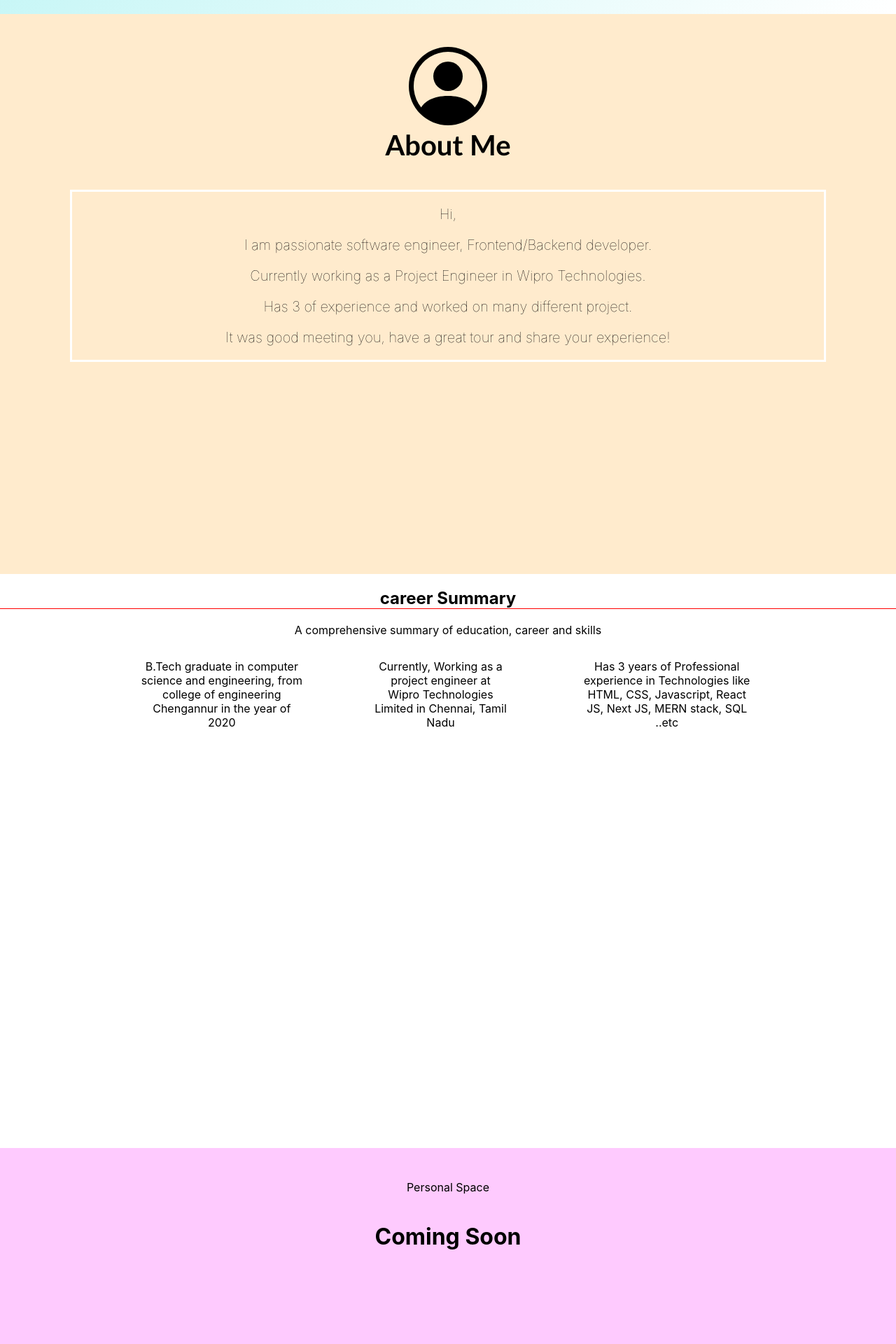
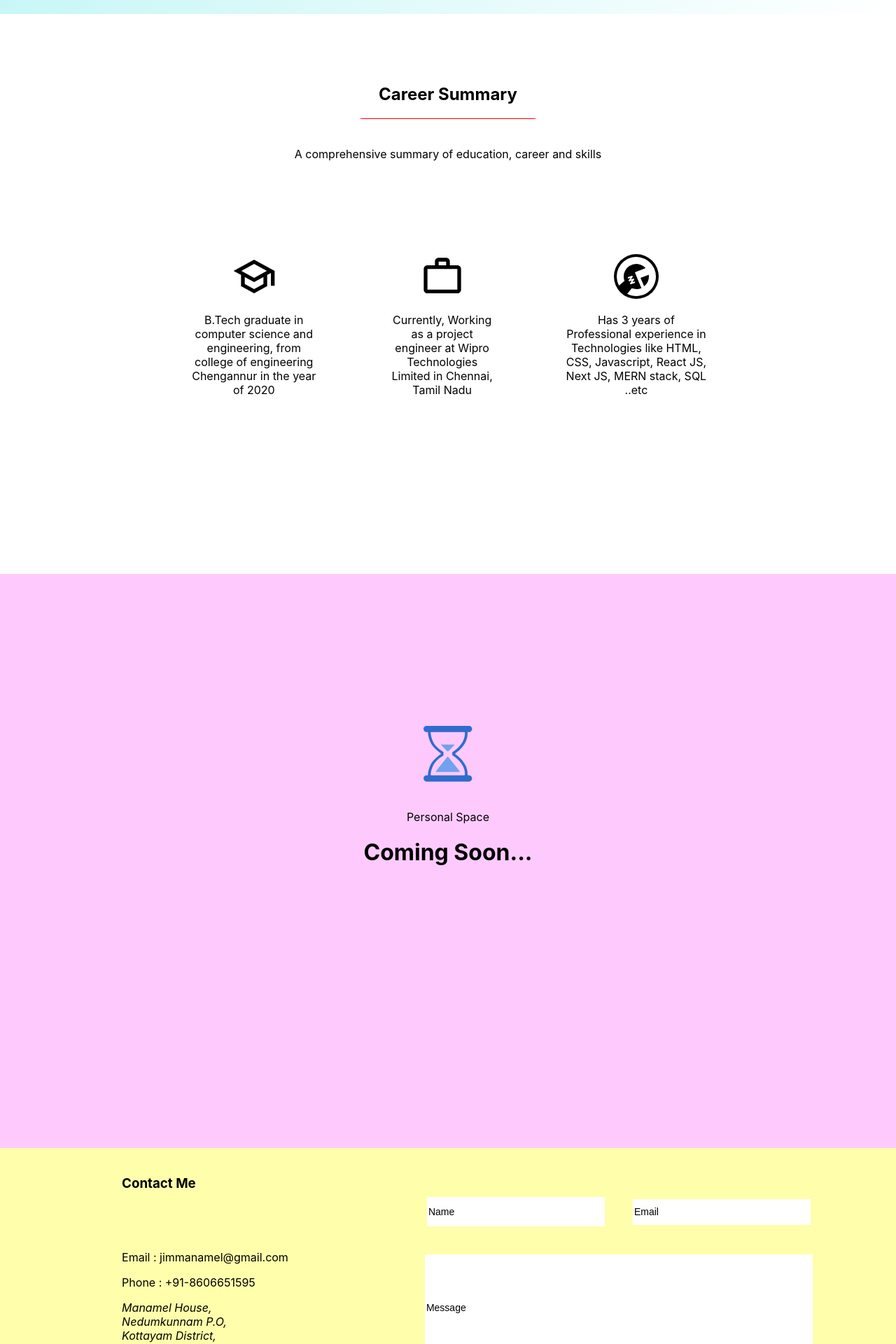
Before and after one commit to jimmanamel/Resume, a React (Create React App) app: page / in a window 1280 px wide. Shown: the part 780-2700 px from the top of the page at 70% size. Built offline with nearby package versions, Linux system fonts and the light colour scheme.

Commit message:
Updating pages to new design

```diff
--- a/package.json
+++ b/package.json
@@ -10,13 +10,14 @@
     "react": "^18.2.0",
     "react-dom": "^18.2.0",
     "react-icons": "^4.10.1",
+    "react-loader-spinner": "^5.4.5",
     "react-scripts": "5.0.1",
     "web-vitals": "^2.1.4"
   },
   "scripts": {
     "start": "react-scripts start",
-    "predeploy":"npm run build",
-    "deploy":"gh-pages -d build",
+    "predeploy": "npm run build",
+    "deploy": "gh-pages -d build",
     "build": "react-scripts build",
     "test": "react-scripts test",
     "eject": "react-scripts eject"
--- a/src/Contact/Contact.css
+++ b/src/Contact/Contact.css
@@ -25,21 +25,25 @@ input{
 }
 
 #Name{
-    height: 35px;
+    height: 40px;
     width: 250px;
     font-size: 14px;
+    border: 0px;
+    opacity: 2;
 }
 
 #Email{
     height: 35px;
     width: 250px;
     font-size: 14px;
+    border: 0px;
 }
 
 #Message{
     height: 150px;
     width: 550px;
     font-size: 14px;
+    border: 0px;
 }
 
 #submitButton{
--- a/src/Contact/Contact.js
+++ b/src/Contact/Contact.js
@@ -1,4 +1,5 @@
 import { Fragment } from "react"
+
 import './Contact.css'
 
 const Contact=()=>{
--- a/src/EduWork/EduWork.css
+++ b/src/EduWork/EduWork.css
@@ -1,26 +1,33 @@
 
 .eduContainer{
+  padding: 80px;
 }
 
 .careerHeader{
+  width: 250px;
+  margin-bottom: 40px;
   border-bottom: 1px solid red;
+}
+
+.careerOuterContainer{
+  text-align: center;
+  text-align: -webkit-center;
 }
 
 .careerInnerContainer{
   display: flex;
-  padding:0px 150px;
+  padding: 60px 140px;
 }
 
-.education{
-  padding: 0px 50px;
+.eachCareerItem{
+  margin: 40px;
+  padding: 10px;
 }
 
-.skills{
-  padding: 0px 50px;
-}
-
-.work{
-  padding: 0px 50px;
+.eachCareerItem:hover{
+  border: 5px solid rgb(255, 64, 64);
+  border-radius: 15px;
+  box-shadow: 0px 0px 20px darkred;
 }
 
 @media only screen and (max-width: 800px) {
--- a/src/EduWork/EduWork.js
+++ b/src/EduWork/EduWork.js
@@ -1,13 +1,30 @@
+import { MdOutlineSchool,MdWorkOutline } from "react-icons/md";
+import { BsWrenchAdjustableCircle } from "react-icons/bs";
+
 import './EduWork.css'
 
 const EduWork = () => {
   return (
     <div className='eduContainer'>
-        <div><h2 className='careerHeader'>career Summary</h2><p>A comprehensive summary of education, career and skills</p></div>
+        <div className='careerOuterContainer'>
+          <div className='careerHeader'>
+            <h2>Career Summary</h2>
+          </div>
+            <p>A comprehensive summary of education, career and skills</p>
+          </div>
         <div className='careerInnerContainer'>
-          <div className='education'><p>B.Tech graduate in computer science and engineering, from college of engineering Chengannur in the year of 2020</p></div>
-          <div className='work'><p>Currently, Working as a project engineer at Wipro Technologies Limited in Chennai, Tamil Nadu</p></div>
-          <div className='skills'><p>Has 3 years of Professional experience in Technologies like HTML, CSS, Javascript, React JS, Next JS, MERN stack, SQL ..etc</p></div>
+          <div className='eachCareerItem'>
+            <MdOutlineSchool  size="4em" />
+            <p>B.Tech graduate in computer science and engineering, from college of engineering Chengannur in the year of 2020</p>
+          </div>
+          <div className='eachCareerItem'>
+            <MdWorkOutline size="4em"/>
+            <p>Currently, Working as a project engineer at Wipro Technologies Limited in Chennai, Tamil Nadu</p>
+          </div>
+          <div className='eachCareerItem'>
+            <BsWrenchAdjustableCircle  size="4em" />
+            <p>Has 3 years of Professional experience in Technologies like HTML, CSS, Javascript, React JS, Next JS, MERN stack, SQL ..etc</p>
+          </div>
       </div>
       {/* <div className='education'>
         <p>Education</p>
--- a/src/Home/Home.css
+++ b/src/Home/Home.css
@@ -1,9 +1,11 @@
 .nameCard{
     padding-top: 10vh;
+    padding: 0 80px;
 }
 
 .homeTextRow{
   padding-top: 20px;
+  padding-bottom: 10px;
     display: grid;
     font-size: larger;
 }
--- a/src/Home/Home.js
+++ b/src/Home/Home.js
@@ -20,13 +20,9 @@ const Home = () => {
         <div className="homeTextRow">
           <b>Jim Joseph</b>
           <b>Software Developer</b>
-          <b>...</b>
         </div>
-        {/* <div className="socialMediaContainer">
-        <div className="socialMedia"><img src={WhatsApp} className="WhatsAppIcon" alt="WhatsApp" /></div>
-        <div className="socialMedia"><img src={instagram} className="instagramIcon" alt="instagram" /></div>
-          <div className="socialMedia"><img src={linkedin} className="linkedinIcon" alt="linkedin" /></div>
-        </div> */}
+        <p> I am passionate software engineer, Currently working as a Project Engineer in Wipro Technologies Ltd.<br/> Has experience in working in various project and application over 3 years. </p>
+        <p> It was good meeting you, have a great tour and share your experience!</p>
       </div>
     </Fragment>
   );
--- a/src/MainContainer.js
+++ b/src/MainContainer.js
@@ -8,11 +8,12 @@ import Personal from "./Personal/Personal";
 import Contact from "./Contact/Contact";
 
 const MainContainer = () => {
+
   return (
     <Fragment>
         <div className="NavBarContainer"><NavBar/></div>
       <div className="Home"><Home/></div>
-      <div className="About"><About/></div>
+      {/* <div className="About"><About/></div> */}
       <div className="EduWork"><EduWork/></div>
       <div className="Projects"><Personal/></div>
       <div className="Contacts"><Contact/></div>
--- a/src/Navigation/NavBar.js
+++ b/src/Navigation/NavBar.js
@@ -13,7 +13,7 @@ const NavBar = () => {
   return (
         <div>
          <div className="dropDownMenuItemInitial"> <AiOutlineHome  size="2em" /></div>
-         <div className="dropDownMenuItem"> <AiOutlineUser  size="2em" /></div>
+         {/* <div className="dropDownMenuItem"> <AiOutlineUser  size="2em" /></div> */}
          <div className="dropDownMenuItem"><MdOutlineSchool  size="2em" /></div>
          <div className="dropDownMenuItem"><BsWrenchAdjustableCircle  size="2em" /></div>
          <div className="dropDownMenuItem"><AiOutlineProject  size="2em" /></div>
--- a/src/Personal/Personal.css
+++ b/src/Personal/Personal.css
@@ -1,3 +1,7 @@
+.PersonalSpaceContainer{
+    padding: 25vh;
+}
+
 .personal_heading{
-    padding: 20px;
+    padding-top: 20px;
 }
--- a/src/Personal/Personal.js
+++ b/src/Personal/Personal.js
@@ -1,13 +1,24 @@
-import { Fragment } from "react"
-import './Personal.css'
+import { Hourglass } from  'react-loader-spinner'
 
-const Personal=()=>{
-    return(
-        <Fragment>
-        <p className="personal_heading">Personal Space</p>
-         <h1>Coming Soon</h1>
-        </Fragment>
-    )
-}
+import "./Personal.css";
 
-export default Personal
+const Personal = () => {
+  return (
+    <div className="PersonalSpaceContainer">
+      <Hourglass
+        visible={true}
+        height="80"
+        width="80"
+        ariaLabel="hourglass-loading"
+        wrapperStyle={{}}
+        wrapperClass=""
+        colors={["#306cce", "#72a1ed"]}
+      />
+      <p className="personal_heading">Personal Space</p>
+      <h1>Coming Soon...</h1>
+
+    </div>
+  );
+};
+
+export default Personal;
```
Also changed, not shown: 1 other file (tests, documents, lock files or other folders).
